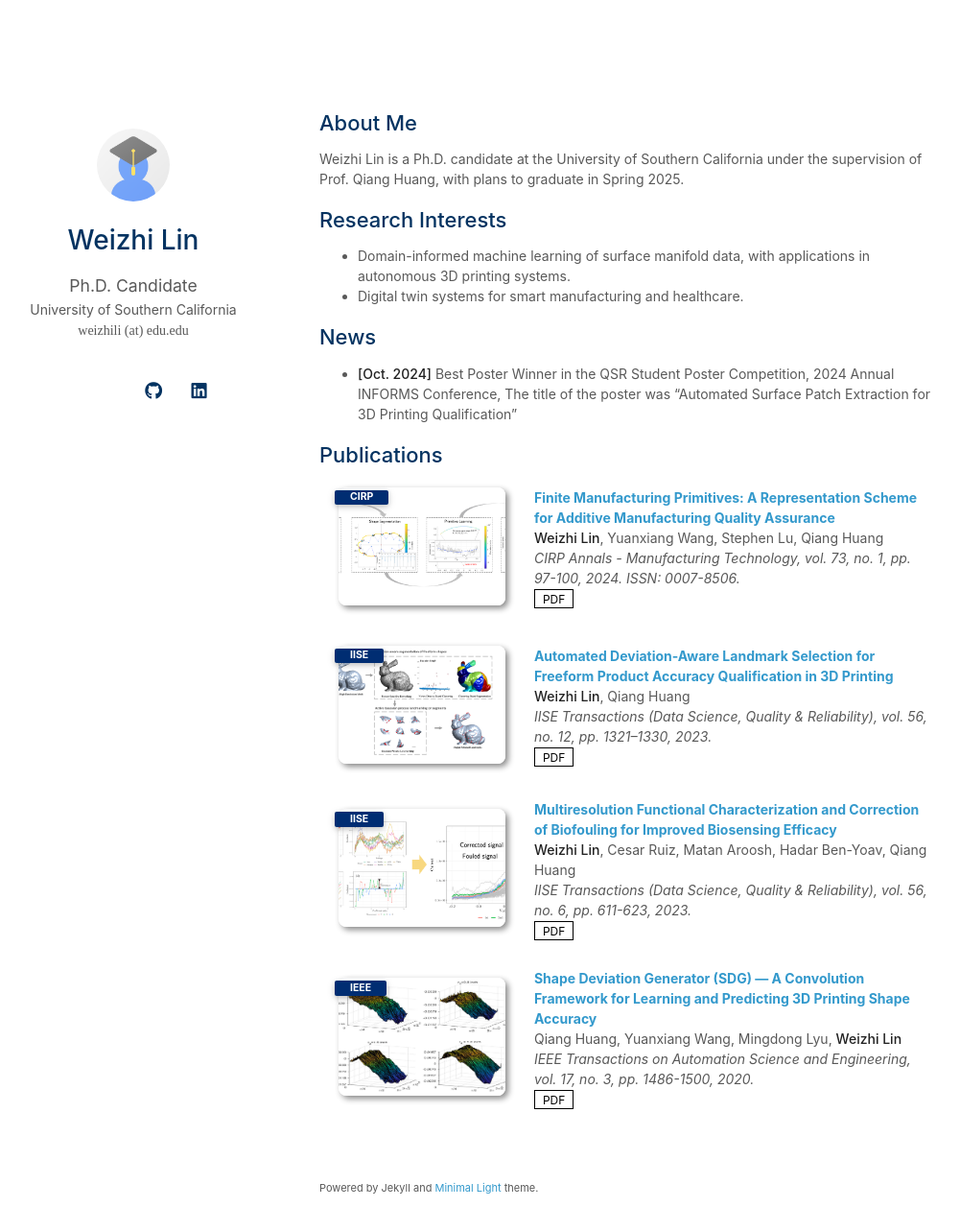
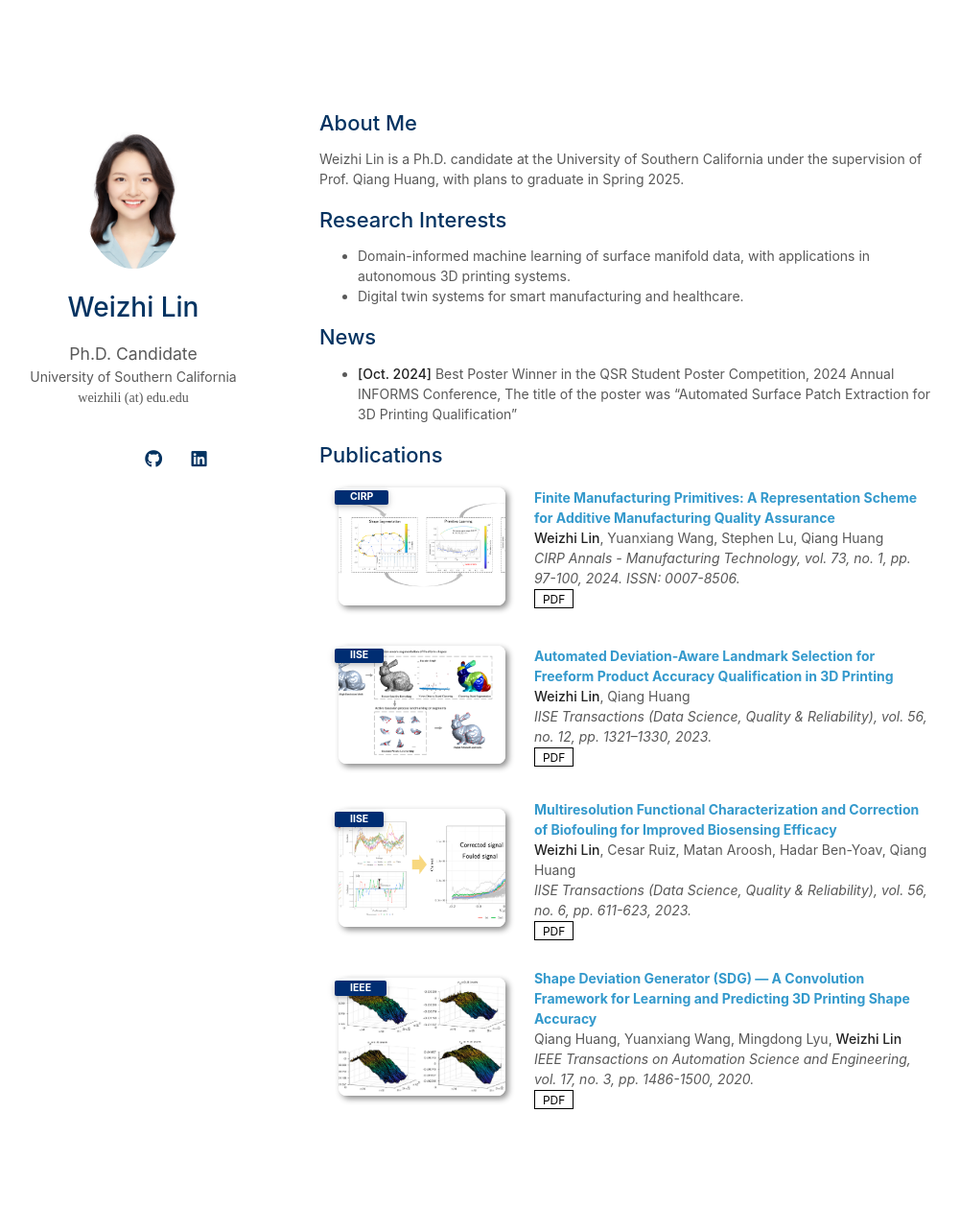
Before and after one commit to weizhi-lin/weizhi-lin.github.io, a Jekyll site: the page built from index.md, in a window 1280 px wide and 1317 px high. Shown: the top 1283 px of the window at 96% size, without its empty margins (137-1138 px from the left). Built offline with Jekyll 4.4.1, drawn with Linux system fonts in a browser that asks for light colours; a style sheet for code colours, icons or effects is not loaded.

Commit message:
Update _config.yml

```diff
--- a/_config.yml
+++ b/_config.yml
@@ -20,17 +20,17 @@
 
 # Images (e.g., your profile picture and your website's favicon)
 # "favicon" and "favicon_dark" are used for the light and dark modes, respectively.
-avatar: ./assets/img/avatar.png
-favicon: ./assets/img/favicon.png
+avatar: ./assets/img/weizhilin.png
+favicon: ./assets/img/weizhilin.png
 favicon_dark: ./assets/img/favicon-dark.png
 
 # Footnote
 # You may use the option to disable the footnote, "Powered by Jekyll and Minimal Light theme."
-enable_footnote: true
+enable_footnote: false
 
 # Auto Dark Mode
 # You may use the option to disable the automatic dark theme
-auto_dark_mode: true
+auto_dark_mode: false
 
 # Font
 # You can use this option to choose between Serif or Sans Serif fonts.
```
